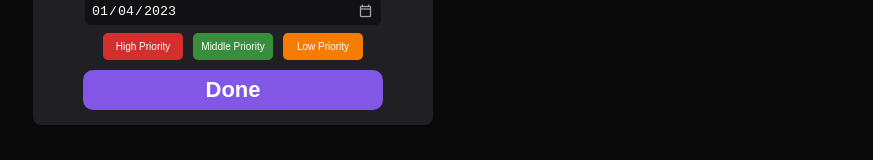
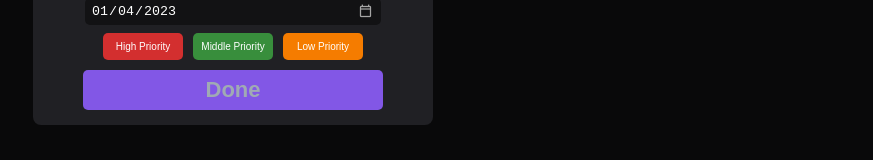
Before and after one commit to kauadeoliveira/crud-ts, a React (Vite) app: page / in a window 1280 px wide. Both pictures are taken after a click on the element 1225 px from the left and 725 px from the top of the page. Shown: the part 387-547 px from the top of the page, without its empty margins (407-1280 px from the left). Built offline with nearby package versions, Linux system fonts and the light colour scheme.

Commit message:
style: add disabled state in Button

```diff
--- a/src/assets/theme/dark.ts
+++ b/src/assets/theme/dark.ts
@@ -41,7 +41,7 @@ export default {
     },
     dimensions: {
         button: {
-            borderRadius: '10px',
+            borderRadius: '5px',
         },
         modal: {
             borderRadius: '8px'
--- a/src/components/Button/index.tsx
+++ b/src/components/Button/index.tsx
@@ -3,19 +3,15 @@ import { MyButton } from "./style";
 
 interface ButtonProps {
     children: React.ReactNode;
-    background?: string;
-    backgroundHover?: string;
-    textColor?: string;
     onClick?: () => void;
-    size: 'small' | 'medium' | 'large'
+    size: 'small' | 'medium' | 'large';
+    disabled?: boolean;
 }
 
-export default function Button({ children, background, backgroundHover, textColor, onClick, size }: ButtonProps) {
+export default function Button({ children, onClick, size, disabled }: ButtonProps) {
     return(
         <MyButton
-         background={background}
-         backgroundHover={backgroundHover}
-         textColor={textColor}
+         disabled={disabled}
          onClick={onClick}
          size={size}
         >
--- a/src/components/Button/style.ts
+++ b/src/components/Button/style.ts
@@ -1,20 +1,26 @@
 import styled from "styled-components";
 
 interface MyButton {
-    background?: string;
-    backgroundHover?: string;
-    textColor?: string;
     size: 'small' | 'medium' | 'large';
+    disabled?: boolean;
 }
 
 export const MyButton = styled.div<MyButton>`
-    background-color: ${({ background, theme }) => background ? background : theme.palette.colors.primary.main};
-    color: ${({ textColor }) => textColor};
     border-radius: ${({ theme }) => theme.dimensions.button.borderRadius};
     display: flex;
     justify-content: center;
     align-items: center;
+    font-weight: bold;
+    transition: all 0.3s 0s ease;
 
+    /* Button State */
+    cursor: ${({disabled}) => disabled ? 'not-allowed' : 'pointer'};
+    background-color: ${({ theme, disabled }) => disabled ? theme.palette.colors.background.light : theme.palette.colors.primary.main};
+    color: ${({ theme }) => theme.palette.text.disabled};
+
+
+
+    /* Size */
     width: ${({ size }) => {
         switch(size){
             case 'large':
@@ -31,10 +37,10 @@ export const MyButton = styled.div<MyButton>`
     height: ${({ size }) => {
         switch(size){
             case 'large':
-                return '40px'
+                return '40px';
             break;
             case 'medium':
-                return '30px'
+                return '30px';
             break;
             case 'small':
                 return '20px';
@@ -54,12 +60,9 @@ export const MyButton = styled.div<MyButton>`
             break;
         }
     }};
-    cursor: pointer;
-    font-weight: bold;
-    transition: all 0.3s 0s ease;
 
 
     &:hover{
-        background-color: ${({ backgroundHover, theme }) => backgroundHover ? backgroundHover : theme.palette.colors.primary.light};
+        background-color: ${({ theme, disabled }) => disabled ? 'none' : theme.palette.colors.primary.light};
     }
 `
--- a/src/components/Task/index.tsx
+++ b/src/components/Task/index.tsx
@@ -10,7 +10,7 @@ import { formatDate } from "../../utils/formatDate";
 import trashIcon from "../../assets/images/trash.png"
 import { modalSlice } from "../../store/slices/modalSlice";
 import Input from "../Input";
-import { CheckTask, DefaultModeTask, EditModeInputs, EditModeTask, SelectPriority, TaskButton, TaskButtons, TaskContainer, TaskDescription, TaskDetails, TaskIconButton } from "./style";
+import { CheckTask, DefaultModeTask, EditModeButtons, EditModeInputs, EditModeTask, SelectPriority, TaskButton, TaskButtons, TaskContainer, TaskDescription, TaskDetails, TaskIconButton } from "./style";
 import editIcon from "../../assets/images/edit.png"
 import editHover from "../../assets/images/edit-hover.png"
 import trashHover from "../../assets/images/trash-hover.png"
@@ -42,26 +42,19 @@ export default function Task({ title, date, id, priority, completed }: TaskProps
 
 
     // Edit Mode
-    const [newTitleValue, setNewTitleValue] = useState<string>(title);
-    const [newDateValue, setNewDateValue] = useState<string>(date);
-
     const newTitleRef = createRef<HTMLInputElement>();
     const newDateRef = createRef<HTMLInputElement>();
     const newPriority = createRef<HTMLSelectElement>();
 
+    const [disabledButton, setDisabledButton] = useState<boolean>(false);
     const handleEditTask = () => {
         if(newTitleRef.current?.value){
             dispatch(editTask({title: newTitleRef.current.value, date: newDateRef.current?.value, priority: newPriority.current?.value, id, completed}))
+            switchEditMode()
         }
-
-        switchEditMode()
     }
 
-    const handlePriority = (event: React.ChangeEvent<HTMLSelectElement>) => {
-        if(newPriority.current?.value){
-            console.log(newPriority.current.value)
-        }
-    }
+    const handleDisabledButton = () => newTitleRef.current?.value ? setDisabledButton(false) : setDisabledButton(true)
 
     return(
         <TaskContainer editMode={editMode}>
@@ -80,17 +73,17 @@ export default function Task({ title, date, id, priority, completed }: TaskProps
             </DefaultModeTask>
             <EditModeTask className="edit-mode">
                 <EditModeInputs>
-                    <Input type="text" height="25px" width="60%" value={title} ref={newTitleRef}/>
-                    <Input type="date" height="25px" width="60%" value={date} ref={newDateRef}/>
-                    <SelectPriority defaultValue={priority} onChange={handlePriority} ref={newPriority}>
+                    <Input type="text" height="25px" width="60%" value={title} ref={newTitleRef} onChange={handleDisabledButton}/>
+                    <SelectPriority defaultValue={priority} ref={newPriority}>
                         <option value="high">High</option>
                         <option value="middle">Middle</option>
                         <option value="low">Low</option>
                     </SelectPriority>
+                    <Input type="date" height="25px" width="60%" value={date} ref={newDateRef}/>
                 </EditModeInputs>
-                <Button onClick={handleEditTask} size="small">
-                    Done
-                </Button>
+                    <Button onClick={handleEditTask} size="small" disabled={disabledButton}>
+                        Done
+                    </Button>
             </EditModeTask>
         </TaskContainer>
     )
--- a/src/components/Task/style.ts
+++ b/src/components/Task/style.ts
@@ -129,6 +129,10 @@ export const EditModeTask = styled.div`
     display: flex;
     justify-content: space-between;
     padding: 10px;
+
+    div:nth-child(2){
+        align-self: flex-end;
+    }
 `
 
 export const EditModeInputs = styled.div`
@@ -148,3 +152,9 @@ export const SelectPriority = styled.select`
     height: 25px;
     outline: none;
 `
+
+export const EditModeButtons = styled.div`
+    background-color: red;
+    display: flex;
+    align-items: flex-end;
+`
```
